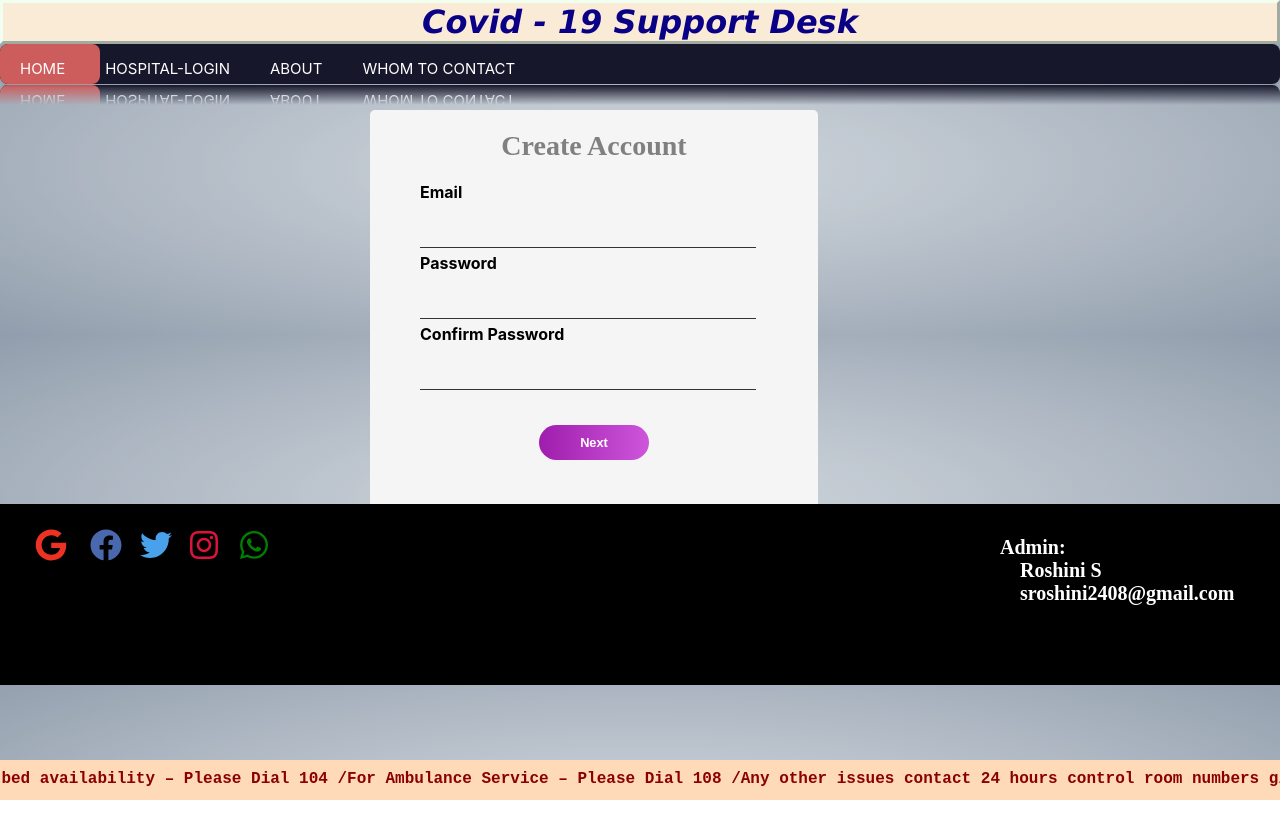
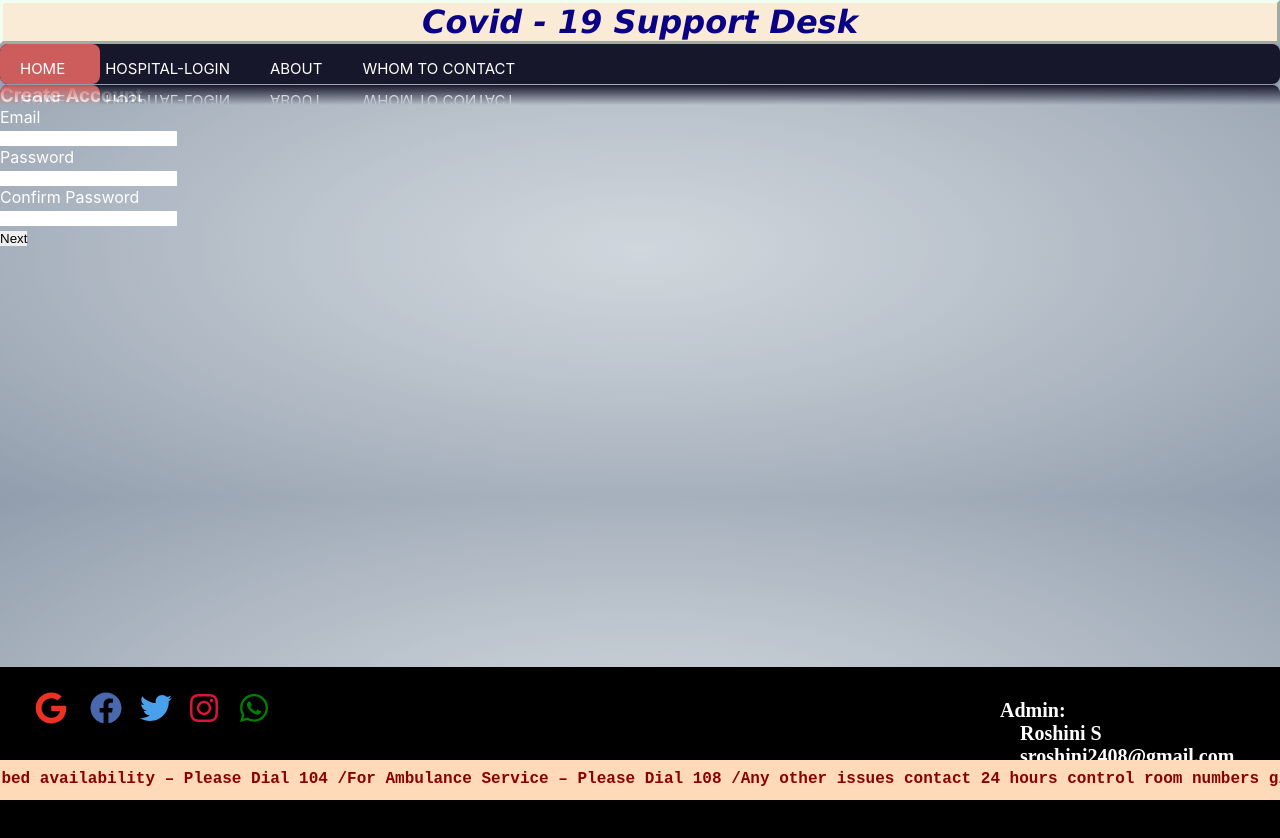
Before and after one commit to RoshiniSukumar/Covid-19-Support-Desk, a React (Create React App) app: page /registerform in a window 1280 px wide. Shown: the top 838 px of the page. Before the commit the page ends 800 px from the top, so only its background shows below. Built offline with nearby package versions, Linux system fonts and the light colour scheme.

Commit message:
register css

```diff
--- a/src/components/function/Register.css
+++ b/src/components/function/Register.css
@@ -5,7 +5,7 @@
 
 }*/
 
-.contain{
+/* .contain{
     width:35%;
     height:450px;
     margin-bottom: 200px;
@@ -107,4 +107,4 @@ form button{
     display: inline-flex;
     margin-right: 20px;
 
- }
+ } */
```
